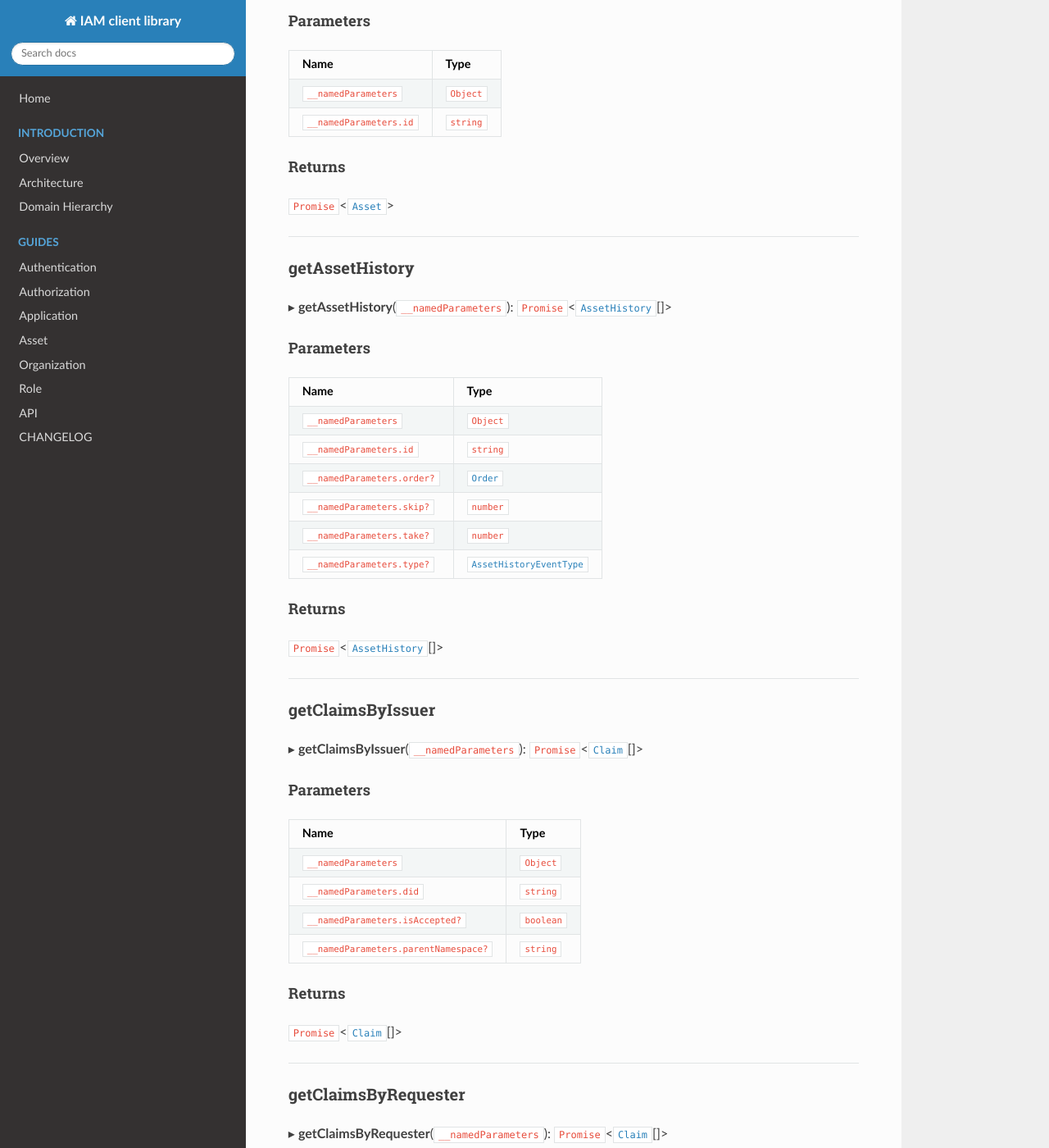
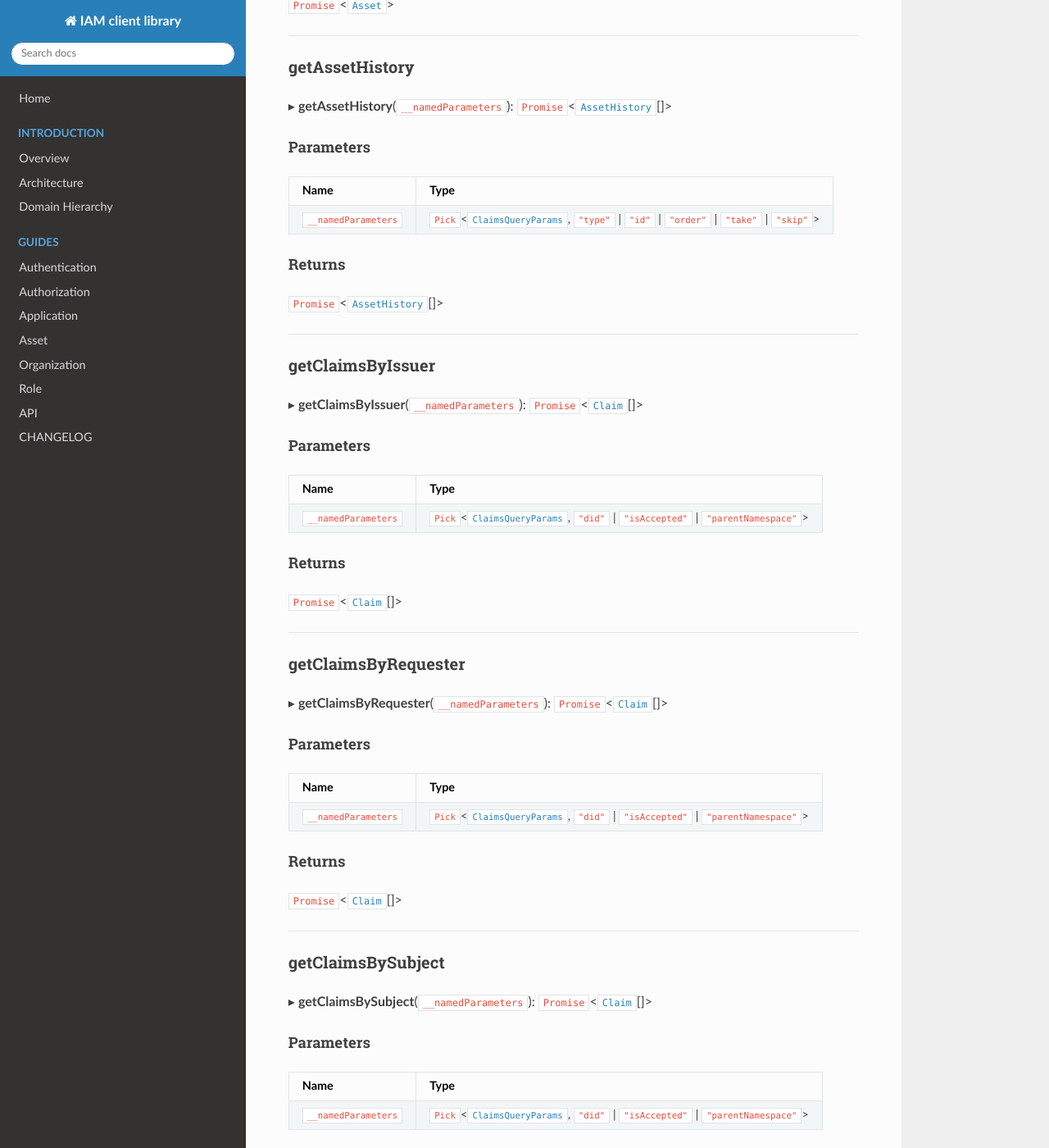
Before and after one commit to energywebfoundation/iam-client-lib, an MkDocs documentation site: the page built from docs/api/interfaces/cacheServerClient_ICacheServerClient.ICacheServerClient.md, in a window 1280 px wide and 1400 px high, scrolled down 3976 px. Shown: the whole window at 82% size. Built offline with MkDocs 1.6.1, drawn with Linux system fonts in a browser that asks for light colours; nearby versions of some CDN libraries; some of the changed text lies outside the part shown.

Commit message:
fix(core): update cache server interface to latest version and secure types
fix to parentNamespace field and enforce type safety in interface implementation

```diff
--- a/docs/api/interfaces/cacheServerClient_ICacheServerClient.ICacheServerClient.md
+++ b/docs/api/interfaces/cacheServerClient_ICacheServerClient.ICacheServerClient.md
@@ -62,8 +62,7 @@
 
 | Name | Type |
 | :------ | :------ |
-| `__namedParameters` | `Object` |
-| `__namedParameters.did` | `string` |
+| `__namedParameters` | `Pick`<[`ClaimsQueryParams`](../modules/cacheServerClient_cacheServerClient_types.md#claimsqueryparams), ``"did"``\> |
 
 #### Returns
 
@@ -79,8 +78,7 @@ ___
 
 | Name | Type |
 | :------ | :------ |
-| `__namedParameters` | `Object` |
-| `__namedParameters.claimId` | `string` |
+| `__namedParameters` | `Pick`<[`ClaimsQueryParams`](../modules/cacheServerClient_cacheServerClient_types.md#claimsqueryparams), ``"claimId"``\> |
 
 #### Returns
 
@@ -96,8 +94,7 @@ ___
 
 | Name | Type |
 | :------ | :------ |
-| `__namedParameters` | `Object` |
-| `__namedParameters.namespace` | `string` |
+| `__namedParameters` | `Pick`<[`ClaimsQueryParams`](../modules/cacheServerClient_cacheServerClient_types.md#claimsqueryparams), ``"namespace"``\> |
 
 #### Returns
 
@@ -113,8 +110,7 @@ ___
 
 | Name | Type |
 | :------ | :------ |
-| `__namedParameters` | `Object` |
-| `__namedParameters.namespace` | `string` |
+| `__namedParameters` | `Pick`<[`ClaimsQueryParams`](../modules/cacheServerClient_cacheServerClient_types.md#claimsqueryparams), ``"namespace"``\> |
 
 #### Returns
 
@@ -130,8 +126,7 @@ ___
 
 | Name | Type |
 | :------ | :------ |
-| `__namedParameters` | `Object` |
-| `__namedParameters.namespace` | `string` |
+| `__namedParameters` | `Pick`<[`ClaimsQueryParams`](../modules/cacheServerClient_cacheServerClient_types.md#claimsqueryparams), ``"namespace"``\> |
 
 #### Returns
 
@@ -147,8 +142,7 @@ ___
 
 | Name | Type |
 | :------ | :------ |
-| `__namedParameters` | `Object` |
-| `__namedParameters.owner` | `string` |
+| `__namedParameters` | `Pick`<[`ClaimsQueryParams`](../modules/cacheServerClient_cacheServerClient_types.md#claimsqueryparams), ``"owner"``\> |
 
 #### Returns
 
@@ -164,8 +158,7 @@ ___
 
 | Name | Type |
 | :------ | :------ |
-| `__namedParameters` | `Object` |
-| `__namedParameters.id` | `string` |
+| `__namedParameters` | `Pick`<[`ClaimsQueryParams`](../modules/cacheServerClient_cacheServerClient_types.md#claimsqueryparams), ``"id"``\> |
 
 #### Returns
 
@@ -181,12 +174,7 @@ ___
 
 | Name | Type |
 | :------ | :------ |
-| `__namedParameters` | `Object` |
-| `__namedParameters.id` | `string` |
-| `__namedParameters.order?` | [`Order`](../enums/cacheServerClient_cacheServerClient_types.Order.md) |
-| `__namedParameters.skip?` | `number` |
-| `__namedParameters.take?` | `number` |
-| `__namedParameters.type?` | [`AssetHistoryEventType`](../enums/cacheServerClient_cacheServerClient_types.AssetHistoryEventType.md) |
+| `__namedParameters` | `Pick`<[`ClaimsQueryParams`](../modules/cacheServerClient_cacheServerClient_types.md#claimsqueryparams), ``"type"`` \| ``"id"`` \| ``"order"`` \| ``"take"`` \| ``"skip"``\> |
 
 #### Returns
 
@@ -202,10 +190,7 @@ ___
 
 | Name | Type |
 | :------ | :------ |
-| `__namedParameters` | `Object` |
-| `__namedParameters.did` | `string` |
-| `__namedParameters.isAccepted?` | `boolean` |
-| `__namedParameters.parentNamespace?` | `string` |
+| `__namedParameters` | `Pick`<[`ClaimsQueryParams`](../modules/cacheServerClient_cacheServerClient_types.md#claimsqueryparams), ``"did"`` \| ``"isAccepted"`` \| ``"parentNamespace"``\> |
 
 #### Returns
 
@@ -221,10 +206,7 @@ ___
 
 | Name | Type |
 | :------ | :------ |
-| `__namedParameters` | `Object` |
-| `__namedParameters.did` | `string` |
-| `__namedParameters.isAccepted?` | `boolean` |
-| `__namedParameters.parentNamespace?` | `string` |
+| `__namedParameters` | `Pick`<[`ClaimsQueryParams`](../modules/cacheServerClient_cacheServerClient_types.md#claimsqueryparams), ``"did"`` \| ``"isAccepted"`` \| ``"parentNamespace"``\> |
 
 #### Returns
 
@@ -240,10 +222,7 @@ ___
 
 | Name | Type |
 | :------ | :------ |
-| `__namedParameters` | `Object` |
-| `__namedParameters.did` | `string` |
-| `__namedParameters.isAccepted?` | `boolean` |
-| `__namedParameters.parentNamespace?` | `string` |
+| `__namedParameters` | `Pick`<[`ClaimsQueryParams`](../modules/cacheServerClient_cacheServerClient_types.md#claimsqueryparams), ``"did"`` \| ``"isAccepted"`` \| ``"parentNamespace"``\> |
 
 #### Returns
 
@@ -275,8 +254,7 @@ ___
 
 | Name | Type |
 | :------ | :------ |
-| `__namedParameters` | `Object` |
-| `__namedParameters.namespace` | `string` |
+| `__namedParameters` | `Pick`<[`ClaimsQueryParams`](../modules/cacheServerClient_cacheServerClient_types.md#claimsqueryparams), ``"namespace"``\> |
 
 #### Returns
 
@@ -292,9 +270,7 @@ ___
 
 | Name | Type |
 | :------ | :------ |
-| `__namedParameters` | `Object` |
-| `__namedParameters.did` | `string` |
-| `__namedParameters.includeClaims?` | `boolean` |
+| `__namedParameters` | `Pick`<[`ClaimsQueryParams`](../modules/cacheServerClient_cacheServerClient_types.md#claimsqueryparams), ``"did"`` \| ``"includeClaims"``\> |
 
 #### Returns
 
@@ -310,9 +286,7 @@ ___
 
 | Name | Type |
 | :------ | :------ |
-| `__namedParameters` | `Object` |
-| `__namedParameters.search` | `string` |
-| `__namedParameters.types?` | (``"App"`` \| ``"Org"`` \| ``"Role"``)[] |
+| `__namedParameters` | `Pick`<[`ClaimsQueryParams`](../modules/cacheServerClient_cacheServerClient_types.md#claimsqueryparams), ``"types"`` \| ``"search"``\> |
 
 #### Returns
 
@@ -328,8 +302,7 @@ ___
 
 | Name | Type |
 | :------ | :------ |
-| `__namedParameters` | `Object` |
-| `__namedParameters.did` | `string` |
+| `__namedParameters` | `Pick`<[`ClaimsQueryParams`](../modules/cacheServerClient_cacheServerClient_types.md#claimsqueryparams), ``"did"``\> |
 
 #### Returns
 
@@ -345,8 +318,7 @@ ___
 
 | Name | Type |
 | :------ | :------ |
-| `__namedParameters` | `Object` |
-| `__namedParameters.namespace` | `string` |
+| `__namedParameters` | `Pick`<[`ClaimsQueryParams`](../modules/cacheServerClient_cacheServerClient_types.md#claimsqueryparams), ``"namespace"``\> |
 
 #### Returns
 
@@ -362,8 +334,7 @@ ___
 
 | Name | Type |
 | :------ | :------ |
-| `__namedParameters` | `Object` |
-| `__namedParameters.namespace` | `string` |
+| `__namedParameters` | `Pick`<[`ClaimsQueryParams`](../modules/cacheServerClient_cacheServerClient_types.md#claimsqueryparams), ``"namespace"``\> |
 
 #### Returns
 
@@ -379,8 +350,7 @@ ___
 
 | Name | Type |
 | :------ | :------ |
-| `__namedParameters` | `Object` |
-| `__namedParameters.namespace` | `string` |
+| `__namedParameters` | `Pick`<[`ClaimsQueryParams`](../modules/cacheServerClient_cacheServerClient_types.md#claimsqueryparams), ``"namespace"``\> |
 
 #### Returns
 
@@ -396,9 +366,7 @@ ___
 
 | Name | Type |
 | :------ | :------ |
-| `__namedParameters` | `Object` |
-| `__namedParameters.excludeSubOrgs` | `boolean` |
-| `__namedParameters.owner` | `string` |
+| `__namedParameters` | `Pick`<[`ClaimsQueryParams`](../modules/cacheServerClient_cacheServerClient_types.md#claimsqueryparams), ``"owner"`` \| ``"excludeSubOrgs"``\> |
 
 #### Returns
 
@@ -414,8 +382,7 @@ ___
 
 | Name | Type |
 | :------ | :------ |
-| `__namedParameters` | `Object` |
-| `__namedParameters.did` | `string` |
+| `__namedParameters` | `Pick`<[`ClaimsQueryParams`](../modules/cacheServerClient_cacheServerClient_types.md#claimsqueryparams), ``"did"``\> |
 
 #### Returns
 
@@ -431,8 +398,7 @@ ___
 
 | Name | Type |
 | :------ | :------ |
-| `__namedParameters` | `Object` |
-| `__namedParameters.owner` | `string` |
+| `__namedParameters` | `Pick`<[`ClaimsQueryParams`](../modules/cacheServerClient_cacheServerClient_types.md#claimsqueryparams), ``"owner"``\> |
 
 #### Returns
 
@@ -448,8 +414,7 @@ ___
 
 | Name | Type |
 | :------ | :------ |
-| `__namedParameters` | `Object` |
-| `__namedParameters.namespace` | `string` |
+| `__namedParameters` | `Pick`<[`ClaimsQueryParams`](../modules/cacheServerClient_cacheServerClient_types.md#claimsqueryparams), ``"namespace"``\> |
 
 #### Returns
 
@@ -465,8 +430,7 @@ ___
 
 | Name | Type |
 | :------ | :------ |
-| `__namedParameters` | `Object` |
-| `__namedParameters.owner` | `string` |
+| `__namedParameters` | `Pick`<[`ClaimsQueryParams`](../modules/cacheServerClient_cacheServerClient_types.md#claimsqueryparams), ``"owner"``\> |
 
 #### Returns
 
@@ -482,8 +446,7 @@ ___
 
 | Name | Type |
 | :------ | :------ |
-| `__namedParameters` | `Object` |
-| `__namedParameters.namespace` | `string` |
+| `__namedParameters` | `Pick`<[`ClaimsQueryParams`](../modules/cacheServerClient_cacheServerClient_types.md#claimsqueryparams), ``"namespace"``\> |
 
 #### Returns
 
@@ -509,9 +472,7 @@ ___
 
 | Name | Type |
 | :------ | :------ |
-| `__namedParameters` | `Object` |
-| `__namedParameters.did` | `string` |
-| `__namedParameters.message` | [`IClaimIssuance`](iam.IClaimIssuance.md) |
+| `__namedParameters` | [`IssueClaim`](../modules/cacheServerClient_cacheServerClient_types.md#issueclaim) |
 
 #### Returns
 
@@ -537,9 +498,7 @@ ___
 
 | Name | Type |
 | :------ | :------ |
-| `__namedParameters` | `Object` |
-| `__namedParameters.did` | `string` |
-| `__namedParameters.message` | [`IClaimRejection`](iam.IClaimRejection.md) |
+| `__namedParameters` | [`RejectClaim`](../modules/cacheServerClient_cacheServerClient_types.md#rejectclaim) |
 
 #### Returns
 
@@ -555,9 +514,7 @@ ___
 
 | Name | Type |
 | :------ | :------ |
-| `__namedParameters` | `Object` |
-| `__namedParameters.did` | `string` |
-| `__namedParameters.message` | [`IClaimRequest`](iam.IClaimRequest.md) |
+| `__namedParameters` | [`RequestClaim`](../modules/cacheServerClient_cacheServerClient_types.md#requestclaim) |
 
 #### Returns
 
```
Also changed, not shown: docs/api/classes/cacheServerClient_cacheServerClient.CacheServerClient.md (+26 -69 lines), docs/api/modules/cacheServerClient_cacheServerClient_types.md (+51 -0 lines), 3 other files.
